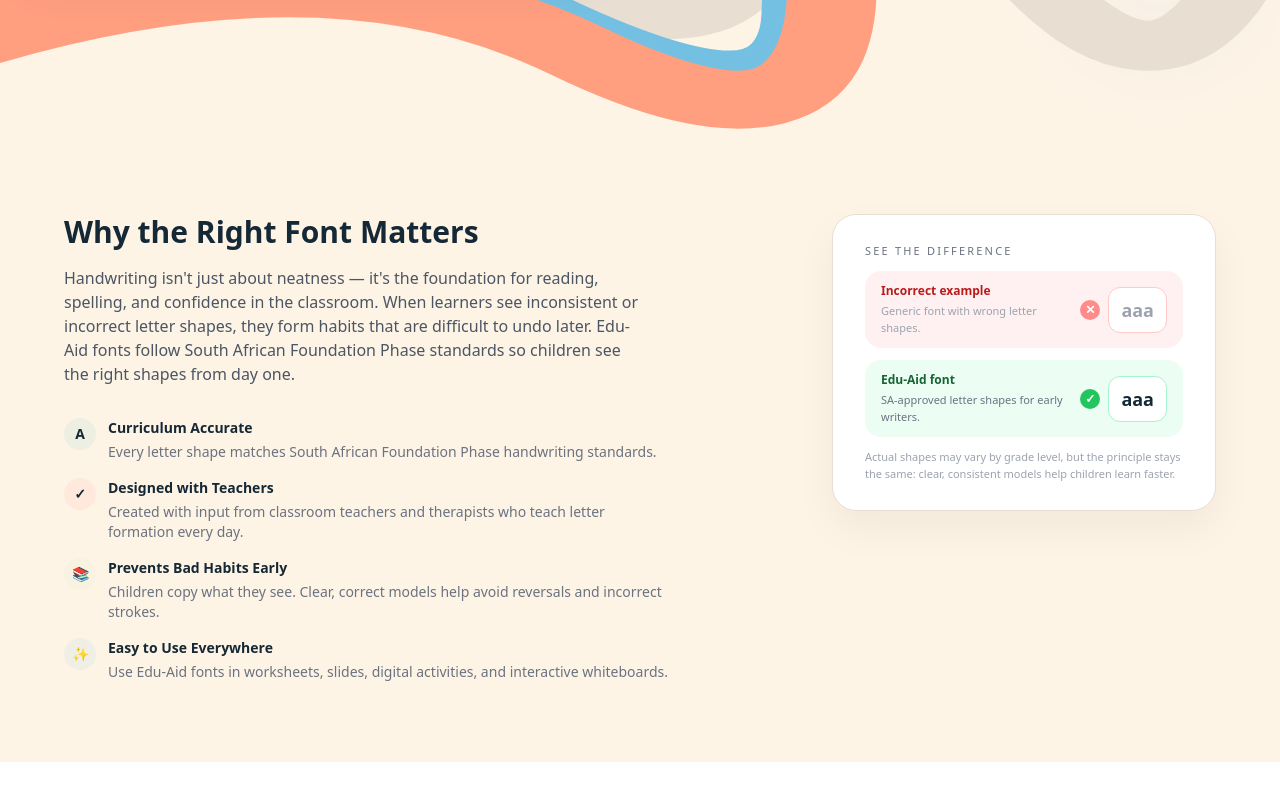
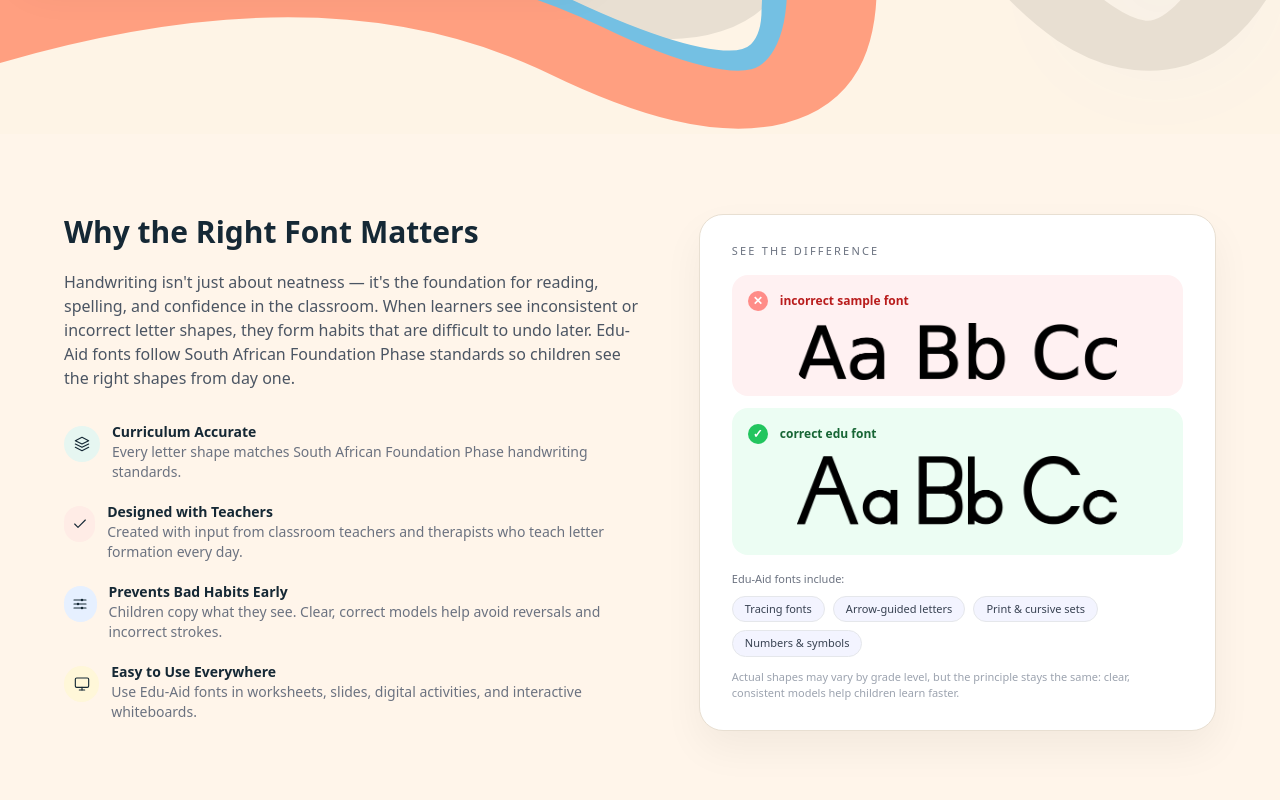
Before and after one commit to nottoezz/EduAid, a React (Vite) app: page / in a window 1280 px wide. Shown: the part 792-1592 px from the top of the page. Before the commit the page ends 1554 px from the top, so only its background shows below. Built offline with nearby package versions, Linux system fonts and the light colour scheme.

Commit message:
Secont section complete

```diff
--- a/src/components/WhyFontMattersSection.jsx
+++ b/src/components/WhyFontMattersSection.jsx
@@ -2,31 +2,33 @@
 
 function WhyFontMattersSection() {
   return (
-    <section className="bg-[#fef4e6] py-16 md:py-20 px-4 sm:px-6">
-      <div className="max-w-6xl mx-auto grid gap-10 lg:grid-cols-[minmax(0,1.2fr)_minmax(0,1fr)] items-start">
+    <section className="bg-[#FFF5EA] py-16 md:py-20 px-4 sm:px-6">
+      <div className="max-w-6xl mx-auto grid gap-10 lg:grid-cols-[minmax(0,1.15fr)_minmax(0,1fr)] items-start">
         {/* Left Column - Content */}
         <div className="space-y-6">
           {/* Title */}
-          <h2 className="text-2xl md:text-3xl font-extrabold text-[#152835] mb-4">
+          <h2 className="text-2xl md:text-3xl font-extrabold text-[#152835] mb-5">
             Why the Right Font Matters
           </h2>
 
           {/* Intro Paragraph */}
-          <p className="text-sm md:text-base text-[#4B5563] max-w-xl">
+          <p className="text-sm md:text-base text-[#4B5563] max-w-xl mt-4">
             Handwriting isn't just about neatness — it's the foundation for reading, spelling, and confidence in the classroom. When learners see inconsistent or incorrect letter shapes, they form habits that are difficult to undo later. Edu-Aid fonts follow South African Foundation Phase standards so children see the right shapes from day one.
           </p>
 
           {/* Feature List */}
-          <div className="mt-8 space-y-4">
+          <div className="mt-8 space-y-5">
             {/* Feature 1 */}
             <div className="flex items-start gap-3">
-              <div className="h-8 w-8 rounded-full bg-[#4EC5C1]/10 flex items-center justify-center shrink-0">
-                <span className="text-[#152835] font-bold text-sm">A</span>
+              <div className="mt-1 flex h-9 w-9 items-center justify-center rounded-full bg-[#E6F6F1]">
+                <svg className="h-4 w-4 text-[#152835]" viewBox="0 0 24 24" fill="none" stroke="currentColor" strokeWidth={1.7} strokeLinecap="round" strokeLinejoin="round">
+                  <path d="M12 2L2 7l10 5 10-5-10-5z"/>
+                  <path d="M2 17l10 5 10-5"/>
+                  <path d="M2 12l10 5 10-5"/>
+                </svg>
               </div>
               <div>
-                <h3 className="font-semibold text-[#152835] text-sm mb-1">
-                  Curriculum Accurate
-                </h3>
+                <h3 className="text-sm font-semibold text-[#152835]">Curriculum Accurate</h3>
                 <p className="text-xs md:text-sm text-[#6B7280]">
                   Every letter shape matches South African Foundation Phase handwriting standards.
                 </p>
@@ -35,13 +37,13 @@
 
             {/* Feature 2 */}
             <div className="flex items-start gap-3">
-              <div className="h-8 w-8 rounded-full bg-[#FF8C88]/10 flex items-center justify-center shrink-0">
-                <span className="text-[#152835] font-bold text-sm">✓</span>
+              <div className="mt-1 flex h-9 w-9 items-center justify-center rounded-full bg-[#FFECE6]">
+                <svg className="h-4 w-4 text-[#152835]" viewBox="0 0 24 24" fill="none" stroke="currentColor" strokeWidth={1.7} strokeLinecap="round" strokeLinejoin="round">
+                  <polyline points="20,6 9,17 4,12"></polyline>
+                </svg>
               </div>
               <div>
-                <h3 className="font-semibold text-[#152835] text-sm mb-1">
-                  Designed with Teachers
-                </h3>
+                <h3 className="text-sm font-semibold text-[#152835]">Designed with Teachers</h3>
                 <p className="text-xs md:text-sm text-[#6B7280]">
                   Created with input from classroom teachers and therapists who teach letter formation every day.
                 </p>
@@ -50,13 +52,18 @@
 
             {/* Feature 3 */}
             <div className="flex items-start gap-3">
-              <div className="h-8 w-8 rounded-full bg-[#C7E9B0]/10 flex items-center justify-center shrink-0">
-                <span className="text-[#152835] font-bold text-sm">📚</span>
+              <div className="mt-1 flex h-9 w-9 items-center justify-center rounded-full bg-[#E6F0FF]">
+                <svg className="h-4 w-4 text-[#152835]" viewBox="0 0 24 24" fill="none" stroke="currentColor" strokeWidth={1.7} strokeLinecap="round" strokeLinejoin="round">
+                  <path d="M3 12h18"/>
+                  <path d="M3 6h18"/>
+                  <path d="M3 18h18"/>
+                  <circle cx="9" cy="12" r="1"/>
+                  <circle cx="15" cy="6" r="1"/>
+                  <circle cx="15" cy="18" r="1"/>
+                </svg>
               </div>
               <div>
-                <h3 className="font-semibold text-[#152835] text-sm mb-1">
-                  Prevents Bad Habits Early
-                </h3>
+                <h3 className="text-sm font-semibold text-[#152835]">Prevents Bad Habits Early</h3>
                 <p className="text-xs md:text-sm text-[#6B7280]">
                   Children copy what they see. Clear, correct models help avoid reversals and incorrect strokes.
                 </p>
@@ -65,13 +72,15 @@
 
             {/* Feature 4 */}
             <div className="flex items-start gap-3">
-              <div className="h-8 w-8 rounded-full bg-[#74C0E3]/10 flex items-center justify-center shrink-0">
-                <span className="text-[#152835] font-bold text-sm">✨</span>
+              <div className="mt-1 flex h-9 w-9 items-center justify-center rounded-full bg-[#FFF7D9]">
+                <svg className="h-4 w-4 text-[#152835]" viewBox="0 0 24 24" fill="none" stroke="currentColor" strokeWidth={1.7} strokeLinecap="round" strokeLinejoin="round">
+                  <rect x="2" y="3" width="20" height="14" rx="2" ry="2"/>
+                  <line x1="8" y1="21" x2="16" y2="21"/>
+                  <line x1="12" y1="17" x2="12" y2="21"/>
+                </svg>
               </div>
               <div>
-                <h3 className="font-semibold text-[#152835] text-sm mb-1">
-                  Easy to Use Everywhere
-                </h3>
+                <h3 className="text-sm font-semibold text-[#152835]">Easy to Use Everywhere</h3>
                 <p className="text-xs md:text-sm text-[#6B7280]">
                   Use Edu-Aid fonts in worksheets, slides, digital activities, and interactive whiteboards.
                 </p>
@@ -82,54 +91,63 @@
 
         {/* Right Column - Comparison Card */}
         <div className="flex justify-center lg:justify-end">
-          <div className="rounded-3xl bg-white shadow-[0_18px_40px_rgba(0,0,0,0.05)] border border-[#E8DFD2] px-6 py-6 md:px-8 md:py-7 max-w-sm w-full">
+          <div className="rounded-3xl bg-white shadow-[0_18px_40px_rgba(0,0,0,0.05)] border border-[#E8DFD2] px-6 py-6 md:px-8 md:py-7 w-full">
             {/* Eyebrow */}
             <div className="text-[11px] uppercase tracking-[0.2em] text-[#6B7280] mb-3">
               See the Difference
             </div>
 
-            {/* Incorrect Row */}
-            <div className="flex items-center justify-between gap-4 rounded-2xl bg-[#FFF1F2] px-4 py-3 mb-3">
-              <div className="flex-1">
-                <div className="text-xs font-semibold text-[#B91C1C] mb-1">
-                  Incorrect example
+            {/* Incorrect Font Image */}
+            <div className="mt-4 rounded-2xl bg-[#FFF1F2] px-4 py-4 mb-3">
+              <div className="flex items-center gap-3 mb-3">
+                <div className="w-5 h-5 rounded-full bg-[#FF8C88] flex items-center justify-center shrink-0">
+                  <span className="text-white text-xs font-bold">✕</span>
                 </div>
-                <div className="text-[11px] text-[#9CA3AF]">
-                  Generic font with wrong letter shapes.
+                <div className="text-xs font-semibold text-[#B91C1C]">
+                  incorrect sample font
                 </div>
               </div>
-              <div className="flex items-center gap-2">
-                <div className="w-5 h-5 rounded-full bg-[#FF8C88] flex items-center justify-center">
-                  <span className="text-white text-xs font-bold">✕</span>
+              <img
+                src="/ABC-Incorect.png"
+                alt="Incorrect font example - generic font with wrong letter shapes"
+                className="w-full h-auto rounded-xl max-w-xs mx-auto"
+              />
+            </div>
+
+            {/* Edu-Aid Font Image */}
+            <div className="rounded-2xl bg-[#ECFDF3] px-4 py-4 mb-3">
+              <div className="flex items-center gap-3 mb-3">
+                <div className="w-5 h-5 rounded-full bg-[#22C55E] flex items-center justify-center shrink-0">
+                  <span className="text-white text-xs font-bold">✓</span>
                 </div>
-                <div className="rounded-xl bg-white px-3 py-2 text-lg font-semibold text-[#9CA3AF] border border-[#FECACA]">
-                  aaa
+                <div className="text-xs font-semibold text-[#166534]">
+                  correct edu font
                 </div>
               </div>
+              <img
+                src="/ABC-edu.png"
+                alt="Edu-Aid font - SA-approved letter shapes for early writers"
+                className="w-full h-auto rounded-xl max-w-xs mx-auto"
+              />
             </div>
 
-            {/* Correct Row */}
-            <div className="flex items-center justify-between gap-4 rounded-2xl bg-[#ECFDF3] px-4 py-3 mb-3">
-              <div className="flex-1">
-                <div className="text-xs font-semibold text-[#166534] mb-1">
-                  Edu-Aid font
-                </div>
-                <div className="text-[11px] text-[#6B7280]">
-                  SA-approved letter shapes for early writers.
-                </div>
-              </div>
-              <div className="flex items-center gap-2">
-                <div className="w-5 h-5 rounded-full bg-[#22C55E] flex items-center justify-center">
-                  <span className="text-white text-xs font-bold">✓</span>
-                </div>
-                <div className="rounded-xl bg-white px-3 py-2 text-lg font-semibold text-[#152835] border border-[#A7F3D0]">
-                  aaa
-                </div>
+            {/* Edu-Aid fonts include */}
+            <div className="mt-4">
+              <p className="text-[11px] font-medium text-[#6B7280] mb-2">Edu-Aid fonts include:</p>
+              <div className="flex flex-wrap gap-2">
+                {["Tracing fonts", "Arrow-guided letters", "Print & cursive sets", "Numbers & symbols"].map(label => (
+                  <span
+                    key={label}
+                    className="inline-flex items-center rounded-full bg-[#F3F4FF] px-3 py-1 text-[11px] font-medium text-[#374151] border border-[#E5E7EB]"
+                  >
+                    {label}
+                  </span>
+                ))}
               </div>
             </div>
 
             {/* Caption */}
-            <div className="mt-2 text-[11px] text-[#9CA3AF]">
+            <div className="mt-3 text-[11px] text-[#9CA3AF]">
               Actual shapes may vary by grade level, but the principle stays the same: clear, consistent models help children learn faster.
             </div>
           </div>
```
Also changed, not shown: public/ABC-Incorect.png (added), public/ABC-edu.png (added).
